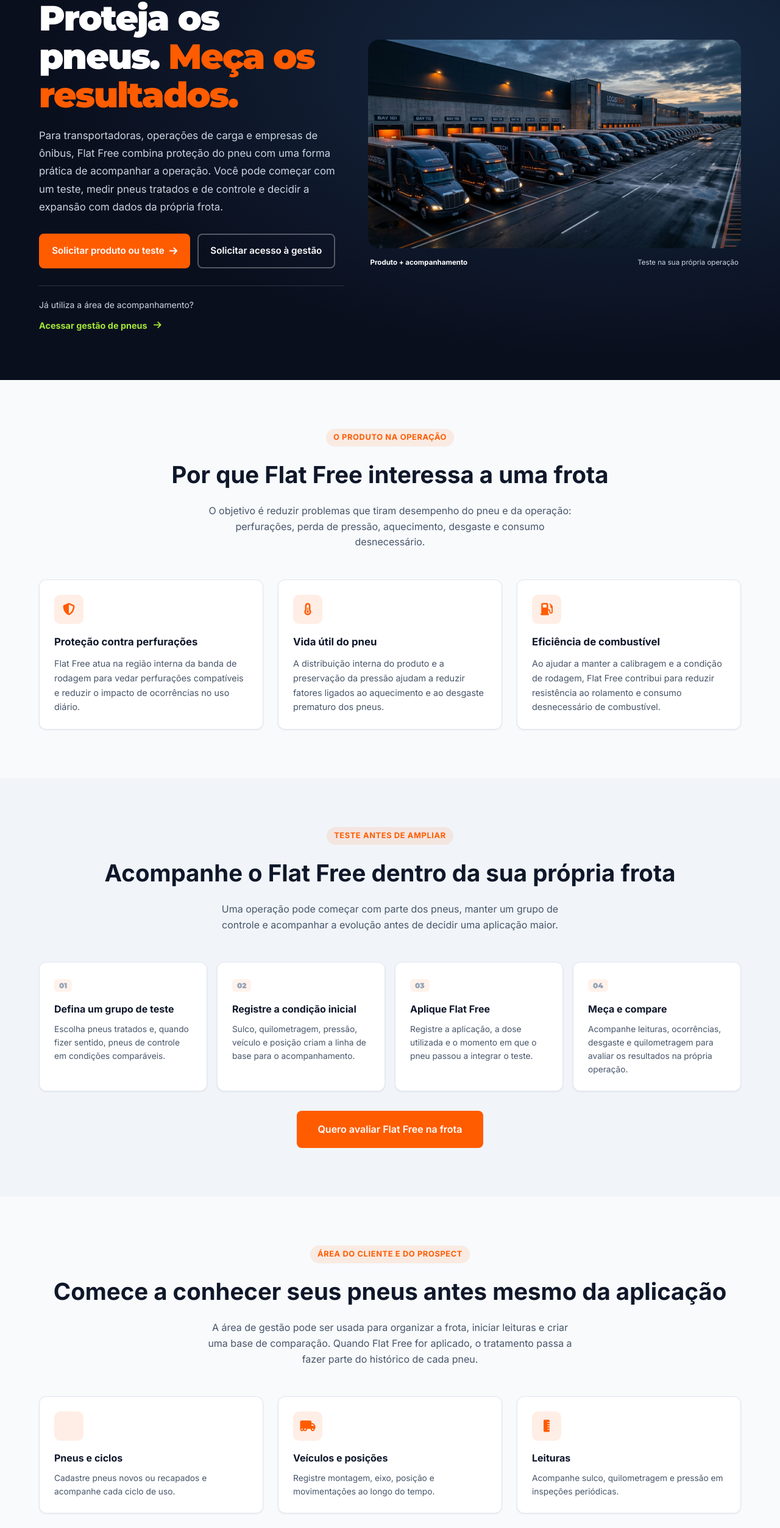
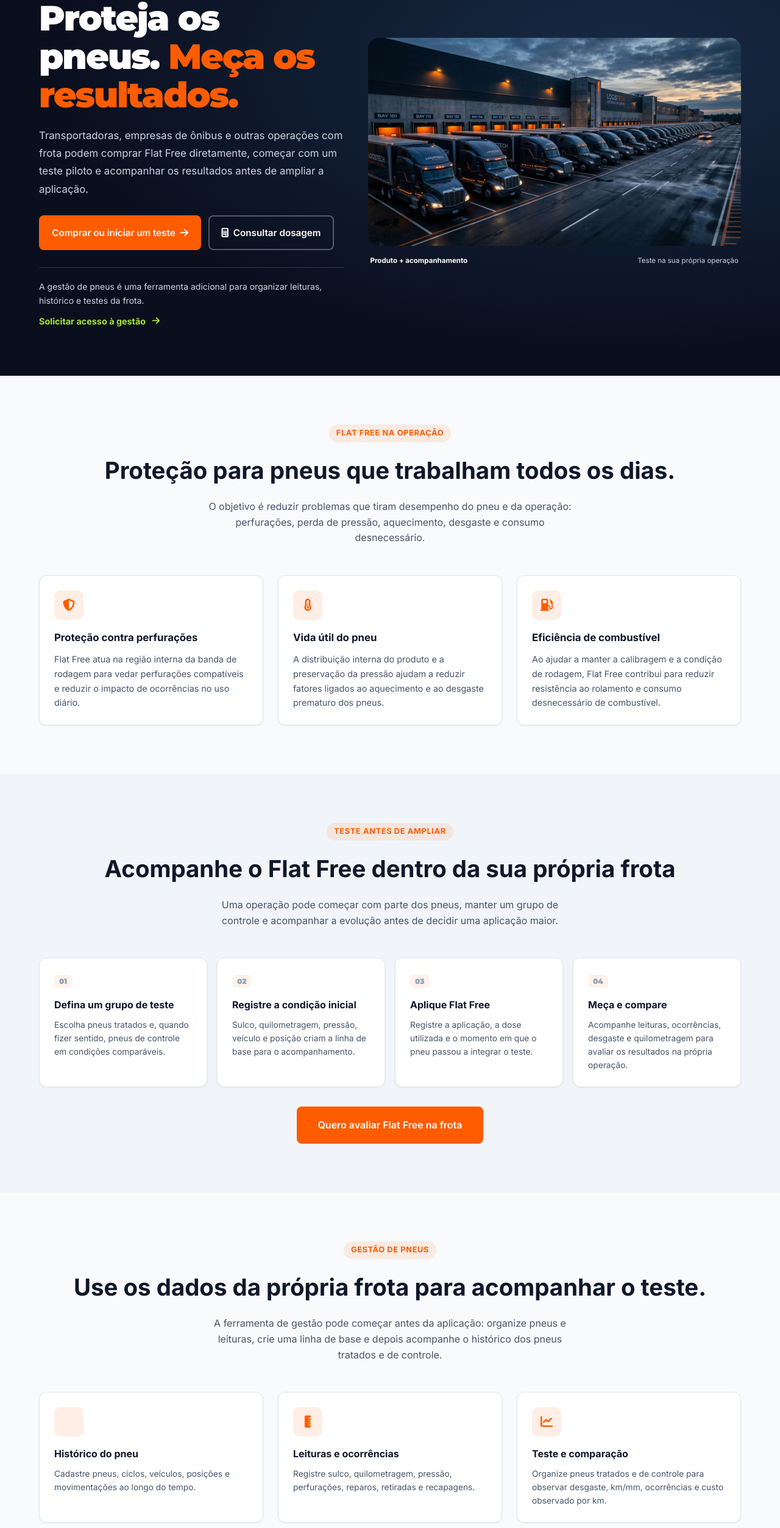
Before and after one commit to vicgouveia-cloud/flat-free-brasil, a Next.js app: page /frotas in a window 1280 px wide. Shown: the part 228-2733 px from the top of the page at 61% size. Built offline with nearby package versions, Linux system fonts and the light colour scheme; no server answers.

Commit message:
refactor(fleets): focus direct purchase pilot and measured results

```diff
--- a/app/frotas/page.tsx
+++ b/app/frotas/page.tsx
@@ -44,12 +44,9 @@ const pilotSteps = [
 ]
 
 const managementFeatures = [
-  ['fa-tire', 'Pneus e ciclos', 'Cadastre pneus novos ou recapados e acompanhe cada ciclo de uso.'],
-  ['fa-truck-moving', 'Veículos e posições', 'Registre montagem, eixo, posição e movimentações ao longo do tempo.'],
-  ['fa-ruler-vertical', 'Leituras', 'Acompanhe sulco, quilometragem e pressão em inspeções periódicas.'],
-  ['fa-triangle-exclamation', 'Ocorrências', 'Registre perfurações, reparos, perdas de pressão, retiradas e recapagens.'],
-  ['fa-flask', 'Tratado x controle', 'Organize projetos com pneus tratados e pneus de controle para comparação.'],
-  ['fa-chart-line', 'Comparativos', 'Use os dados registrados para observar desgaste, km/mm, ocorrências e custo observado por km.'],
+  ['fa-tire', 'Histórico do pneu', 'Cadastre pneus, ciclos, veículos, posições e movimentações ao longo do tempo.'],
+  ['fa-ruler-vertical', 'Leituras e ocorrências', 'Registre sulco, quilometragem, pressão, perfurações, reparos, retiradas e recapagens.'],
+  ['fa-chart-line', 'Teste e comparação', 'Organize pneus tratados e de controle para observar desgaste, km/mm, ocorrências e custo observado por km.'],
 ]
 
 export default function FrotasPage() {
@@ -63,19 +60,19 @@ export default function FrotasPage() {
               <span className="home-product-hero-eyebrow">Flat Free para frotas</span>
               <h1 id="fleet-hero-title">Proteja os pneus. <span>Meça os resultados.</span></h1>
               <p className="home-product-hero-description">
-                Para transportadoras, operações de carga e empresas de ônibus, Flat Free combina proteção do pneu com uma forma prática de acompanhar a operação. Você pode começar com um teste, medir pneus tratados e de controle e decidir a expansão com dados da própria frota.
+                Transportadoras, empresas de ônibus e outras operações com frota podem comprar Flat Free diretamente, começar com um teste piloto e acompanhar os resultados antes de ampliar a aplicação.
               </p>
               <div className="home-product-hero-actions">
                 <Link href="/solicitar?perfil=frota&interesse=produto" className="btn btn-primary btn-lg">
-                  Solicitar produto ou teste <i className="fas fa-arrow-right" aria-hidden="true" />
+                  Comprar ou iniciar um teste <i className="fas fa-arrow-right" aria-hidden="true" />
                 </Link>
-                <Link href="/solicitar?perfil=frota&interesse=gestao" className="btn btn-secondary btn-lg">
-                  Solicitar acesso à gestão
+                <Link href="/calculadora" className="btn btn-secondary btn-lg">
+                  <i className="fas fa-calculator" aria-hidden="true" /> Consultar dosagem
                 </Link>
               </div>
               <div className="home-product-hero-fleet">
-                <p>Já utiliza a área de acompanhamento?</p>
-                <Link href="/app">Acessar gestão de pneus <i className="fas fa-arrow-right" aria-hidden="true" /></Link>
+                <p>A gestão de pneus é uma ferramenta adicional para organizar leituras, histórico e testes da frota.</p>
+                <Link href="/solicitar?perfil=frota&interesse=gestao">Solicitar acesso à gestão <i className="fas fa-arrow-right" aria-hidden="true" /></Link>
               </div>
             </div>
             <figure className="home-product-hero-visual">
@@ -98,8 +95,8 @@ export default function FrotasPage() {
         <section className="section" aria-labelledby="fleet-benefits-title">
           <div className="container">
             <div className="section-header">
-              <span className="section-tag">O produto na operação</span>
-              <h2 id="fleet-benefits-title" className="section-title">Por que Flat Free interessa a uma frota</h2>
+              <span className="section-tag">Flat Free na operação</span>
+              <h2 id="fleet-benefits-title" className="section-title">Proteção para pneus que trabalham todos os dias.</h2>
               <p className="section-description">
                 O objetivo é reduzir problemas que tiram desempenho do pneu e da operação: perfurações, perda de pressão, aquecimento, desgaste e consumo desnecessário.
               </p>
@@ -145,10 +142,10 @@ export default function FrotasPage() {
         <section className="section" aria-labelledby="fleet-management-title">
           <div className="container">
             <div className="section-header">
-              <span className="section-tag">Área do cliente e do prospect</span>
-              <h2 id="fleet-management-title" className="section-title">Comece a conhecer seus pneus antes mesmo da aplicação</h2>
+              <span className="section-tag">Gestão de pneus</span>
+              <h2 id="fleet-management-title" className="section-title">Use os dados da própria frota para acompanhar o teste.</h2>
               <p className="section-description">
-                A área de gestão pode ser usada para organizar a frota, iniciar leituras e criar uma base de comparação. Quando Flat Free for aplicado, o tratamento passa a fazer parte do histórico de cada pneu.
+                A ferramenta de gestão pode começar antes da aplicação: organize pneus e leituras, crie uma linha de base e depois acompanhe o histórico dos pneus tratados e de controle.
               </p>
             </div>
 
@@ -164,33 +161,21 @@ export default function FrotasPage() {
 
             <div className="home-tech-journey-cta" style={{ marginTop: '2rem' }}>
               <div className="home-tech-cta-copy">
-                <h4>Quer organizar a frota ou preparar um teste?</h4>
-                <p>Solicite acesso para começar o acompanhamento ou fale com a equipe sobre produto, dosagem e aplicação piloto.</p>
+                <h4>Quer testar Flat Free com acompanhamento?</h4>
+                <p>Fale com a equipe sobre produto, dosagem, grupo piloto e acesso à gestão de pneus.</p>
               </div>
               <div className="home-tech-cta-actions">
+                <Link href="/solicitar?perfil=frota&interesse=produto" className="btn btn-primary">
+                  Falar sobre teste ou compra
+                </Link>
                 <Link href="/solicitar?perfil=frota&interesse=gestao" className="btn btn-outline">
-                  Solicitar acesso
-                </Link>
-                <Link href="/solicitar?perfil=frota&interesse=produto" className="btn btn-primary">
-                  Falar sobre Flat Free
+                  Solicitar acesso à gestão
                 </Link>
               </div>
             </div>
           </div>
         </section>
 
-        <section className="section" style={{ background: 'var(--bg-surface-elevated)', textAlign: 'center' }}>
-          <div className="container" style={{ maxWidth: '760px' }}>
-            <span className="section-tag">Próximo passo</span>
-            <h2 className="section-title">Produto, teste e acompanhamento no mesmo caminho</h2>
-            <p className="section-description" style={{ marginBottom: '1.5rem' }}>
-              Conte como é sua operação e qual é o objetivo inicial. A solicitação pode começar pelo produto, por um teste piloto ou pelo acesso à gestão dos pneus.
-            </p>
-            <Link href="/solicitar?perfil=frota" className="btn btn-primary btn-lg">
-              Falar com a Flat Free
-            </Link>
-          </div>
-        </section>
       </main>
     </>
   )
```
